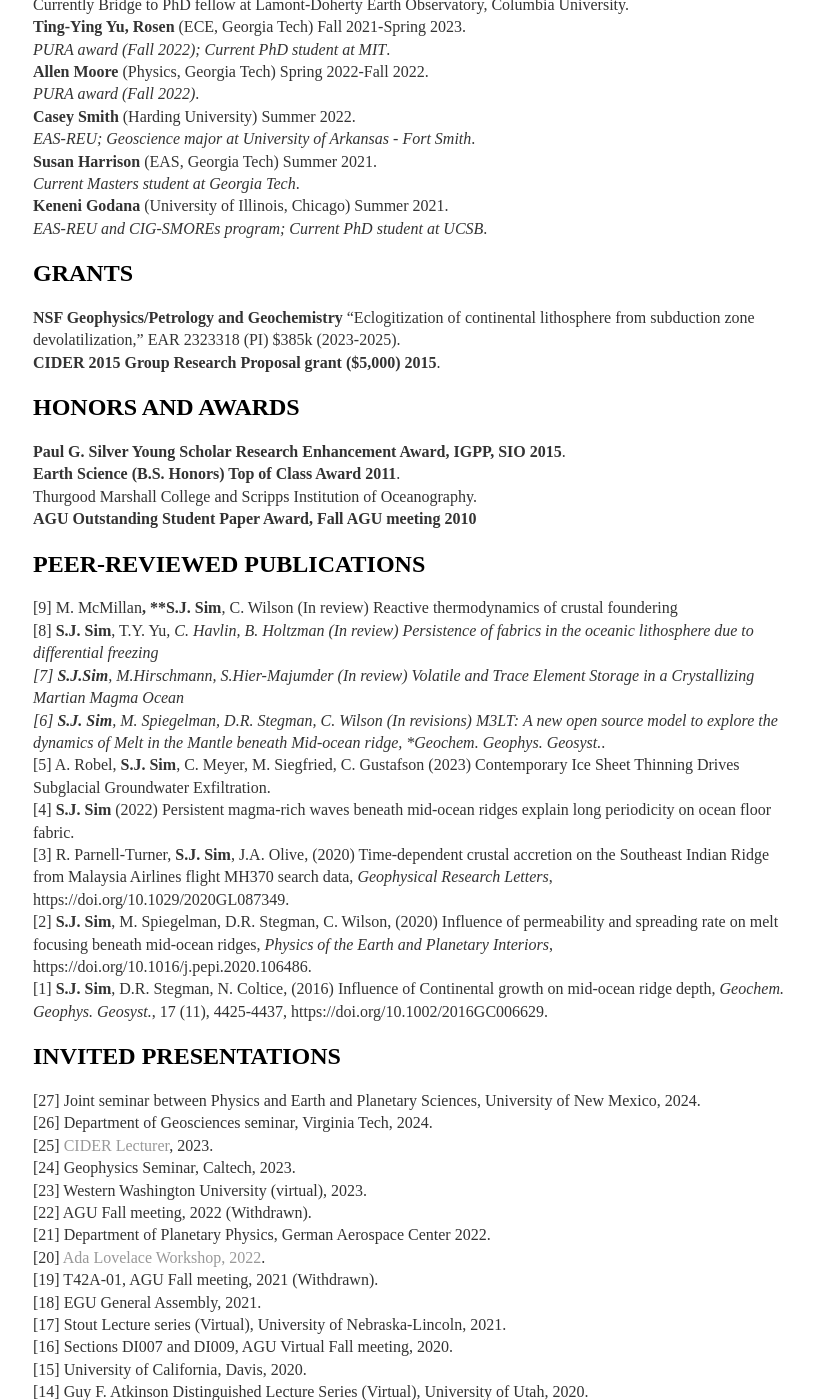
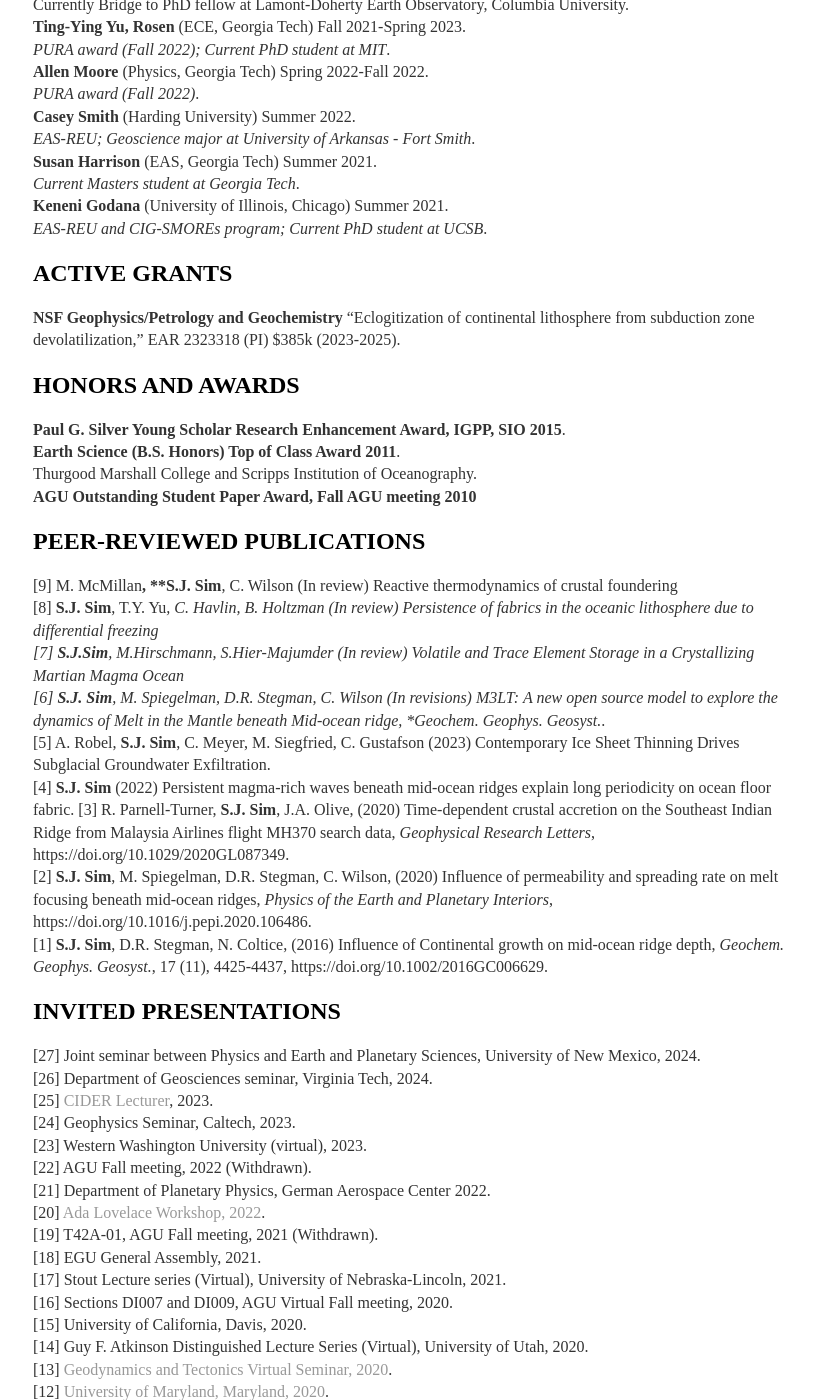
Before and after one commit to joycesim/joycesim.github.io, a Jekyll site: the page built from cv/index.md, in a window 1280 px wide and 1400 px high, scrolled down 1481 px. Shown: the whole window, without its empty margins (223-1037 px from the left). Built offline with Jekyll 4.4.1, drawn with Linux system fonts in a browser that asks for light colours.

Commit message:
Update index.md

```diff
--- a/cv/index.md
+++ b/cv/index.md
@@ -62,9 +62,8 @@
 **Keneni Godana** (University of Illinois, Chicago) Summer 2021.
 *EAS-REU and CIG-SMOREs program; Current PhD student at UCSB*.
 
-## GRANTS
+## ACTIVE GRANTS
 **NSF Geophysics/Petrology and Geochemistry** "Eclogitization of continental lithosphere from subduction zone devolatilization," EAR 2323318 (PI) $385k (2023-2025).
-**CIDER 2015 Group Research Proposal grant ($5,000) 2015**.
 
 ## HONORS AND AWARDS
 **Paul G. Silver Young Scholar Research Enhancement Award, IGPP, SIO 2015**.
```
